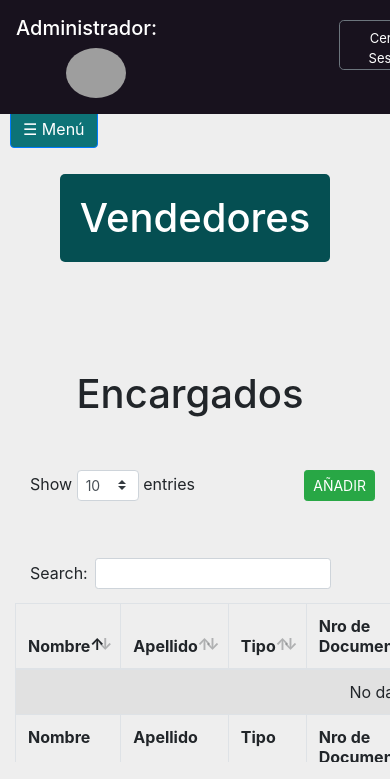
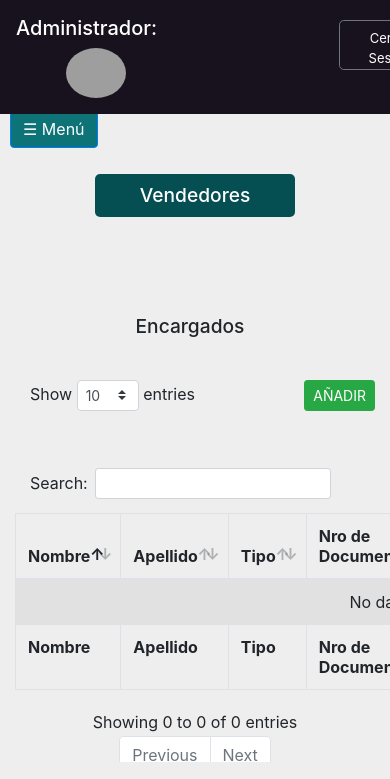
Before and after one commit to juanjca1990/Hotel-Overclock, a Django app: template core/templates/core/vendedor.html in a window 390 px wide. Shown: the top 779 px of the page. Run offline with Django 3.2, Linux system fonts and the light colour scheme; the template is opened without the code that fills it, so the values that code supplies are empty; parts of the project's set-up code (start-up, migrations or seed data) failed here and were passed over; some libraries are stand-ins or nearby versions; grey boxes are pictures that could not be loaded.

Commit message:
style(vendedor-encargado-region-habitaciones): estilos de botones swich para responsive

```diff
--- a/core/templates/core/vendedor.html
+++ b/core/templates/core/vendedor.html
@@ -79,6 +79,17 @@
 
         #container-opciones label h1 {
             margin: 0; /* Evita márgenes innecesarios */
+        }
+
+        @media (max-width: 992px) {
+            #container-opciones label {
+                width: 200px !important;
+                padding: 10px !important;
+                font-size: 1.1rem !important;
+            }
+            #container-opciones label h1 {
+                font-size: 1.2rem !important;
+            }
         }
     </style>
 </div>
--- a/static/css/vistaHotel.css
+++ b/static/css/vistaHotel.css
@@ -37,6 +37,17 @@
     width: 50% ;
 }
 
+    @media (max-width: 992px) {
+        #container-opciones label {
+            width: 200px !important;
+            padding: 10px !important;
+            font-size: 1.1rem !important;
+        }
+        #container-opciones label h1 {
+            font-size: 1.2rem !important;
+        }
+}
+
 @media (max-width: 1468px) {
     .datosHotel .row {
         flex-direction: column;
```
Also changed, not shown: core/templates/core/regionAdmin.html (+11 -0 lines).
